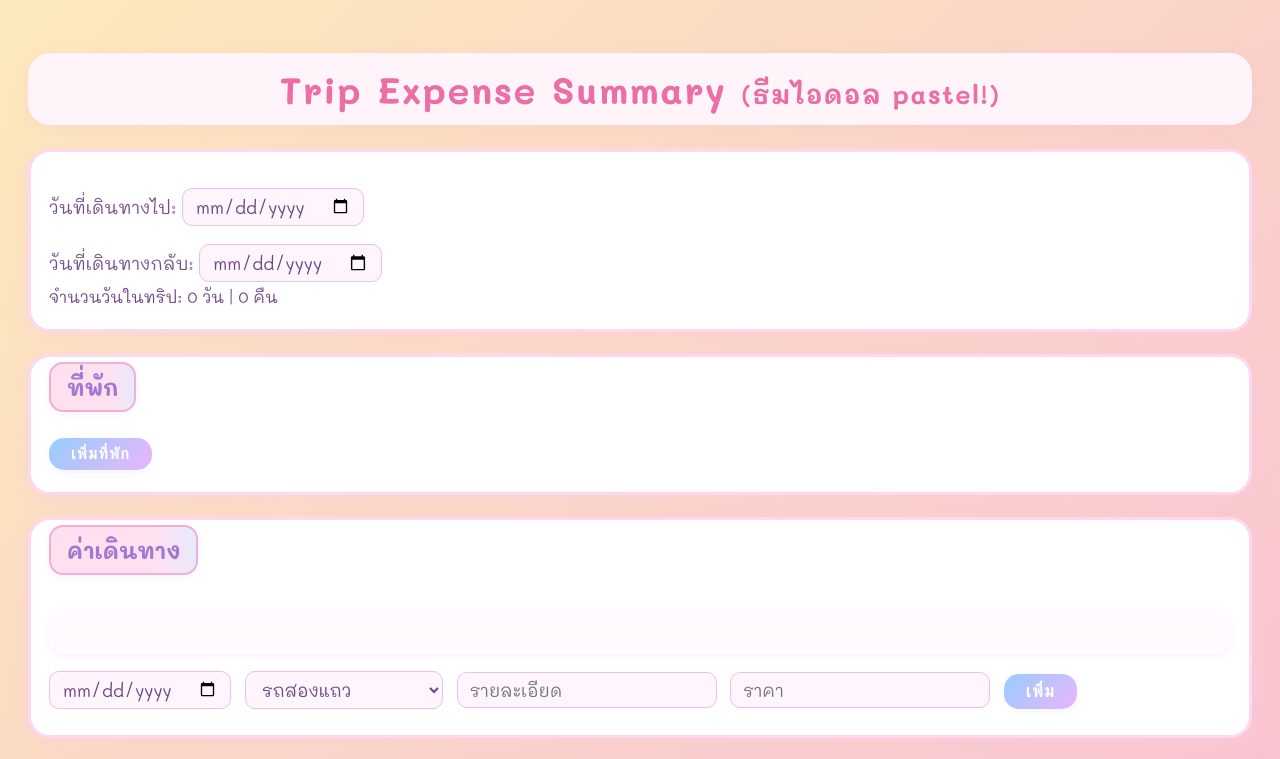
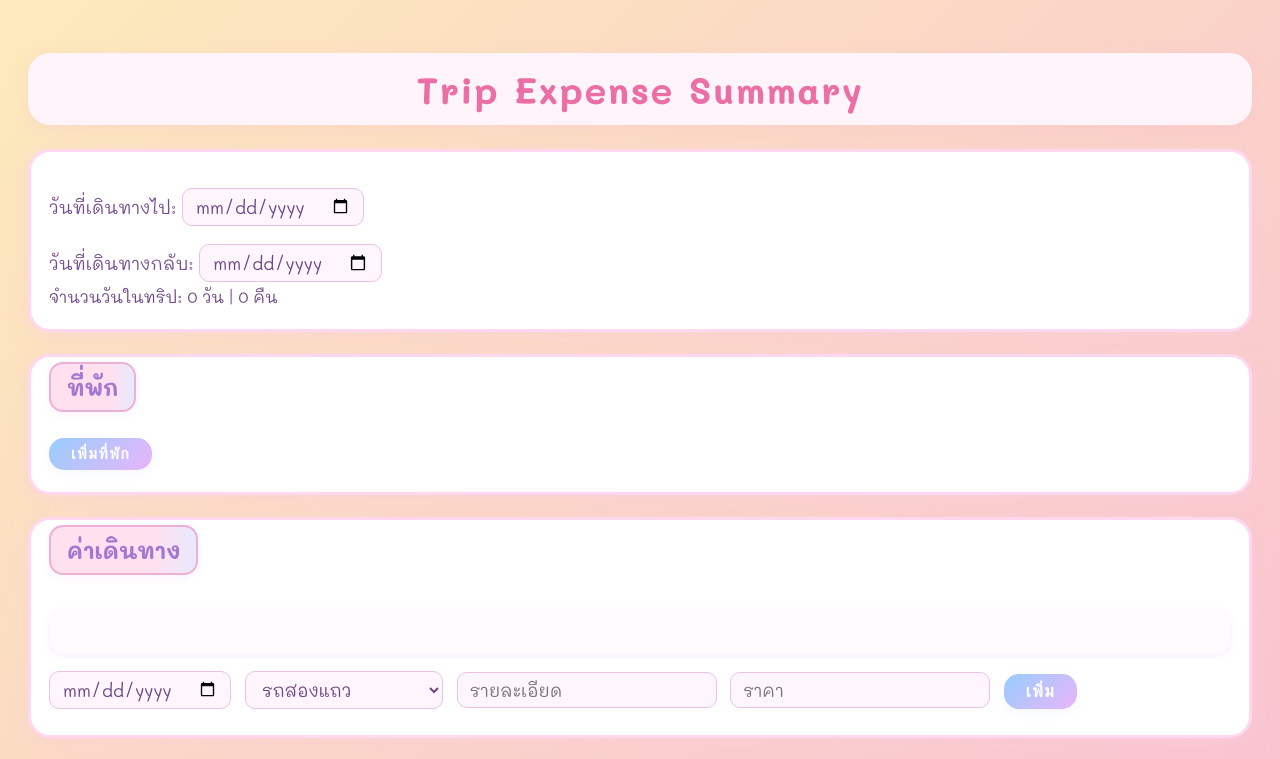
Before and after one commit to Pongsapak009/trip-expense, a plain HTML site: page index.html in a window 1280 px wide. Shown: the top 759 px of the page. Drawn offline with Linux system fonts and the light colour scheme.

Commit message:
Add files via upload

```diff
--- a/index.html
+++ b/index.html
@@ -2,7 +2,7 @@
 <html lang="th">
 <head>
   <meta charset="UTF-8" />
-  <title>Trip Expense Summary - Idol Theme</title>
+  <title>Trip Expense Summary</title>
   <link href="https://fonts.googleapis.com/css2?family=Mali:wght@400;700&display=swap" rel="stylesheet">
   <style>
     body {
@@ -168,7 +168,7 @@
   </style>
 </head>
 <body>
-  <h1>Trip Expense Summary <span style="font-size:0.7em;">(ธีมไอดอล pastel!)</span></h1>
+  <h1>Trip Expense Summary</h1>
 
   <div class="section">
     <label>วันที่เดินทางไป: <input type="date" id="startDate" onchange="updateMinEndDate()"></label>
```
